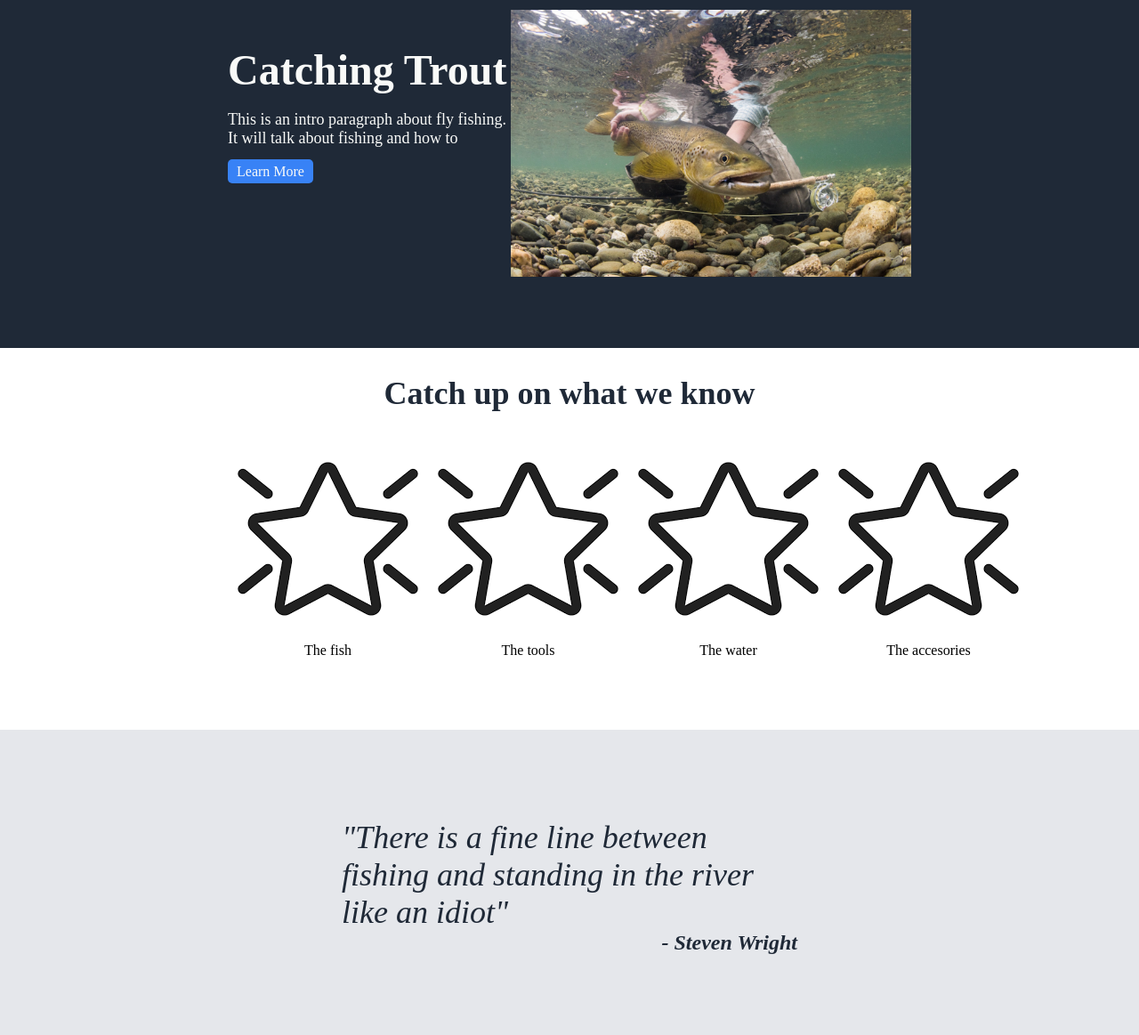
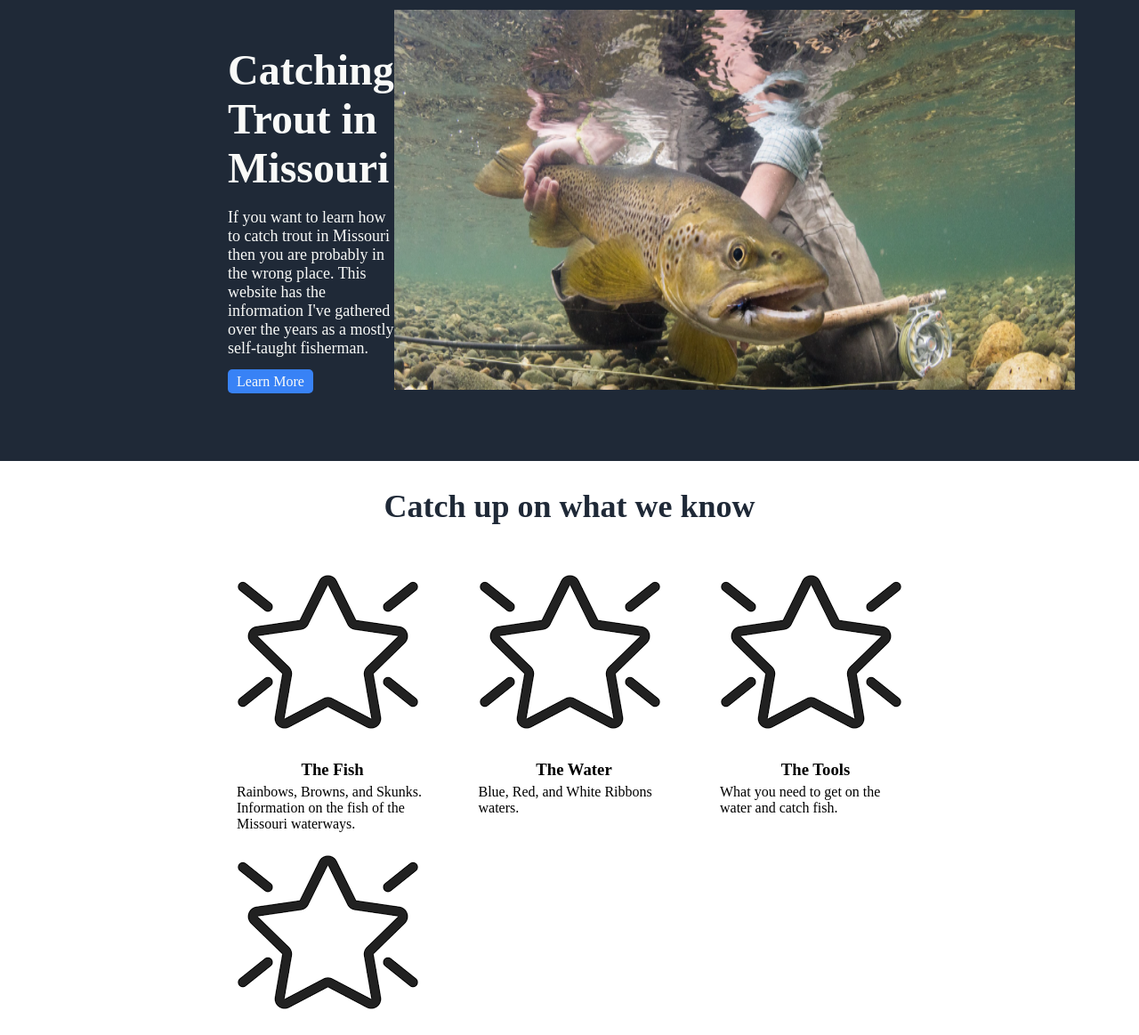
Before and after one commit to Kow6/landingpage, a plain HTML site: page index.html in a window 1280 px wide. Shown: the part 60-1223 px from the top of the page at 89% size. Drawn offline with Linux system fonts and the light colour scheme.

Commit message:
Updated card section and photo

```diff
--- a/css/style.css
+++ b/css/style.css
@@ -7,13 +7,6 @@ header, .top, footer{
 
 }
 
-.cardsection{
-    padding-left: 20%;
-    padding-right: 20%;
-    display: flex;
-    justify-content: space-between;
-    padding-bottom: 80px;
-}
 
 h1{
     font-size: 48px;
@@ -64,22 +57,15 @@ header{
 .top{
 display: flex;
 justify-content: space-between;
+
 padding-top: 40px;
 padding-bottom: 80px;
 }
 
 .left{
-    width: 350px;
+    width: 50%;
 }
 
-.top > img{
-    height: 300px;
-}
-
-.cardsection > img{
-    width: 20px;
-
-}
 
 
 a{
@@ -90,8 +76,28 @@ a{
    border-radius: 5px;
 }
 
-.cardtext{
+
+.cardsection{
+    padding-left: 20%;
+    padding-right: 20%;
+    display: flex;
+    justify-content: space-between;
+    padding-bottom: 80px;
+    flex-wrap: wrap;
+}
+
+
+.card{
+    width: 225px;
+}
+
+.cardtext, .cardtitle{
+    padding-left: 10px;
+}
+
+.cardtitle{
     text-align: center;
+    margin: 5px;
 }
 
 .quote {
--- a/index.html
+++ b/index.html
@@ -21,11 +21,11 @@
 
             <section class="top">
                 <div class="left">
-                    <h1>Catching Trout</h1>
-                    <p>This is an intro paragraph about fly fishing. It will talk about fishing and how to</p>
+                    <h1>Catching Trout in Missouri</h1>
+                    <p>If you want to learn how to catch trout in Missouri then you are probably in the wrong place. This website has the information I've gathered over the years as a mostly self-taught fisherman.</p>
                     <a href="#">Learn More</a>
                 </div>
-                <img src="img/trout1.jpg" alt="">
+                <img src="img/trout1.png" alt="">
 
             </section>
 
@@ -33,19 +33,23 @@
             <section class="cardsection">
                 <div class="card">
                     <img src="img/holder.png">
-                    <div class="cardtext">The fish</div>
+                    <h3 class="cardtitle">The Fish</h3>
+                    <div class="cardtext">Rainbows, Browns, and Skunks. Information on the fish of the Missouri waterways.</div>
                 </div>
                 <div class="card">
                     <img src="img/holder.png">
-                    <div class="cardtext">The tools</div>
+                    <h3 class="cardtitle">The Water</h3>
+                    <div class="cardtext">Blue, Red, and White Ribbons waters.</div>
                 </div>
                 <div class="card">
                     <img src="img/holder.png">
-                    <div class="cardtext">The water</div>
+                    <h3 class="cardtitle">The Tools</h3>
+                    <div class="cardtext">What you need to get on the water and catch fish.</div>
                 </div>
                 <div class="card">
                     <img src="img/holder.png">
-                    <div class="cardtext">The accesories</div>
+                    <h3 class="cardtitle">The Techniques</h3>
+                    <div class="cardtext">At the end of the day go Pat's Rubber Legs</div>
                 </div>
 
 
@@ -66,7 +70,7 @@
 
             </div>
 
-        <footer>Copyright The Odin Project 2023</footer>
+        <footer>Copyright The Kow Project 2023</footer>
 
         <!--
         <h1>Fly fishing in Missouri</h1>
```
Also changed, not shown: img/trout1.jpg (deleted), img/trout1.png (added).
